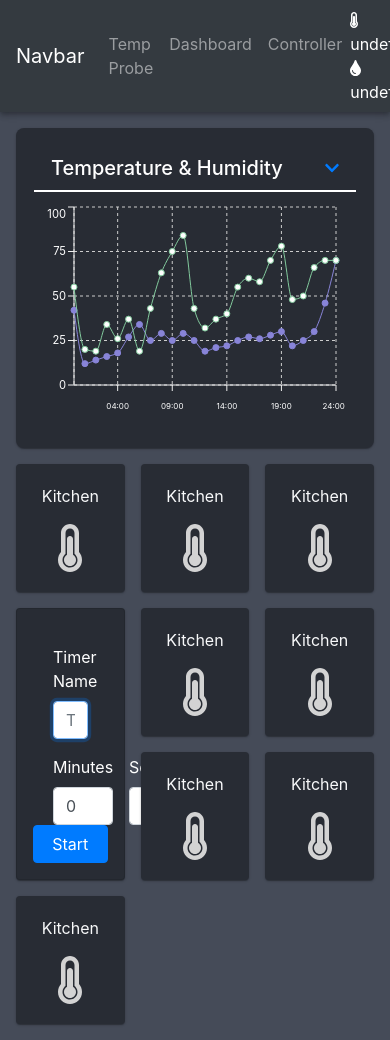
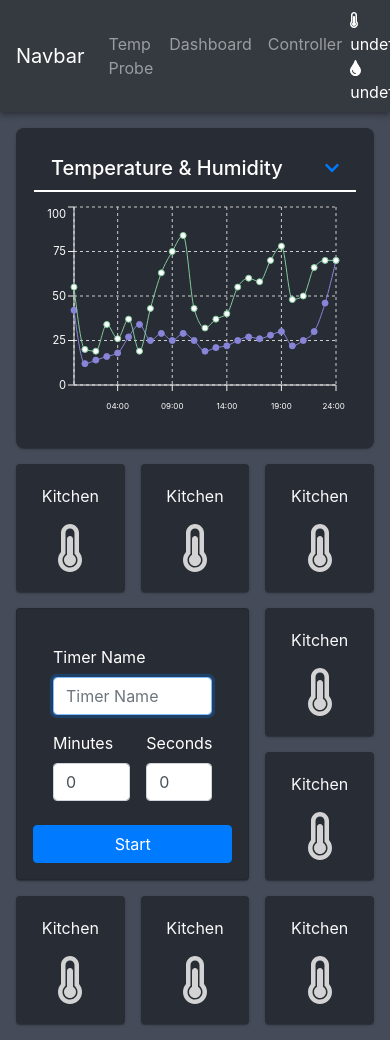
Before and after one commit to Simon-Oliver/next-exploration, a Next.js app: page /dashboard in a window 390 px wide. Shown: the top 1040 px of the page. Built offline with nearby package versions, Linux system fonts and the light colour scheme; no server answers.

Commit message:
added media query for timer

```diff
--- a/components/Widget/Timer.module.css
+++ b/components/Widget/Timer.module.css
@@ -2,15 +2,15 @@
   padding: 1rem;
   grid-column: span 4;
   grid-row: span 6;
-    box-shadow: 0 1px 1px 0 rgba(0, 0, 0, 0.14), 0 2px 1px -1px rgba(0, 0, 0, 0.12),
-        0 1px 3px 0 rgba(0, 0, 0, 0.2);
+  box-shadow: 0 1px 1px 0 rgba(0, 0, 0, 0.14),
+    0 2px 1px -1px rgba(0, 0, 0, 0.12), 0 1px 3px 0 rgba(0, 0, 0, 0.2);
   background: #282c34 !important;
-    color: white
+  color: white;
 }
 
 .container {
   display: flex;
-    gap: 1rem
+  gap: 1rem;
 }
 
 .timer {
@@ -21,3 +21,9 @@
 .timer h2 {
   font-size: 4.2rem;
 }
+
+@media (max-width: 1000px) {
+  .card {
+    grid-column: span 8;
+  }
+}
```
Lines whose indentation alone changed are shown as unchanged.
